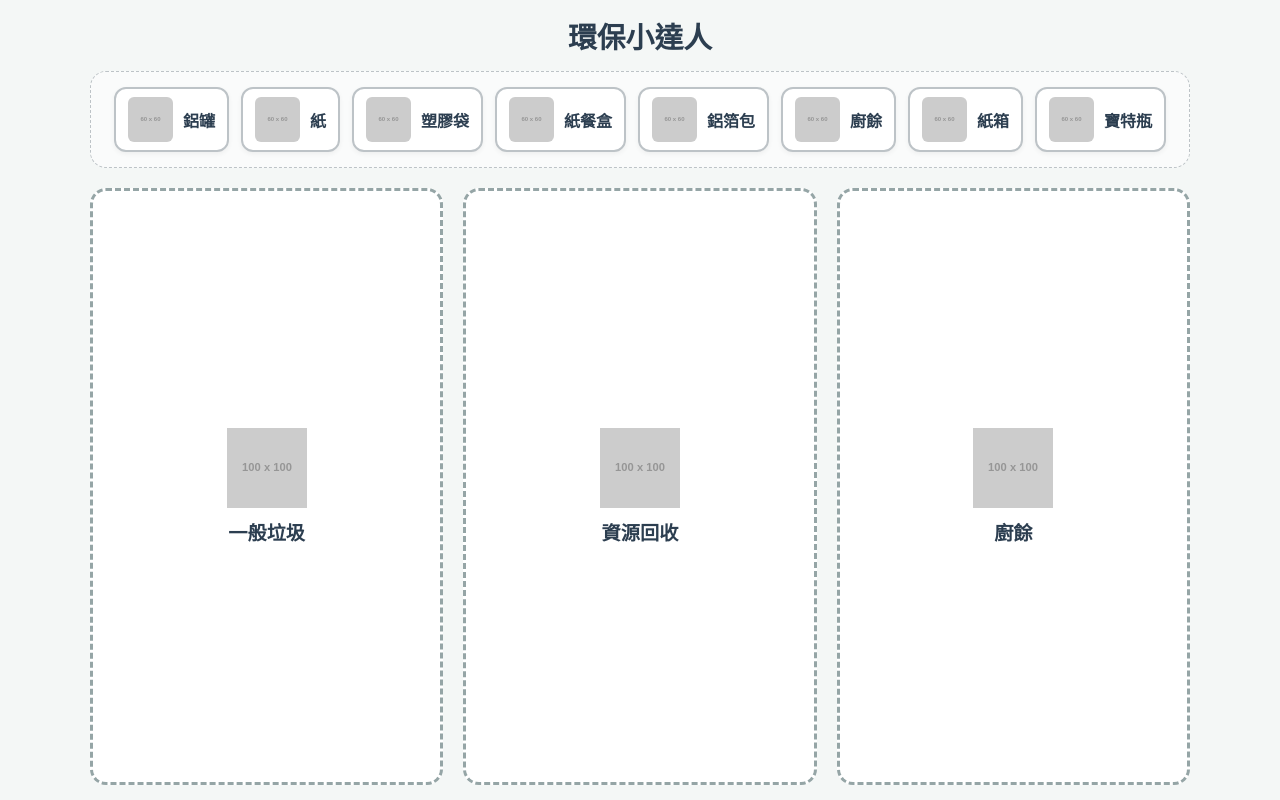
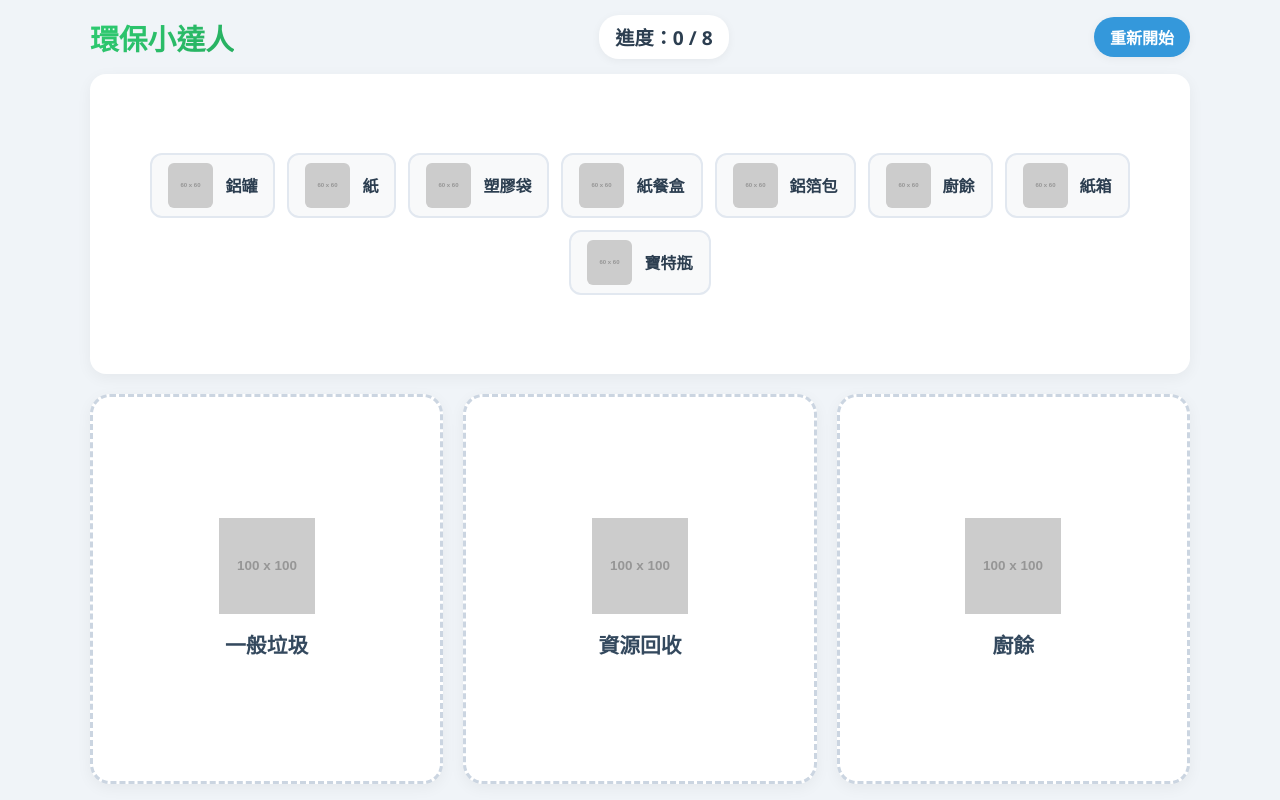
Before and after one commit to fang5012/LTF0319, a plain HTML site: page index.html in a window 1280 px wide. Drawn offline with nearby package versions, Linux system fonts and the light colour scheme; placeholder pictures from the web are drawn by us.

Commit message:
Update index.html

```diff
--- a/index.html
+++ b/index.html
@@ -4,15 +4,15 @@
     <meta charset="UTF-8">
     <meta name="viewport" content="width=device-width, initial-scale=1.0">
     <title>環保小達人</title>
+    <script src="https://cdn.jsdelivr.net/npm/canvas-confetti@1.6.0/dist/confetti.browser.min.js"></script>
     <style>
         :root {
-            --bg-color: #f4f7f6;
+            --bg-color: #f0f4f8;
             --primary-color: #2c3e50;
             --error-color: #e74c3c;
             --success-color: #2ecc71;
         }
 
-        /* 鎖定滿版，禁止網頁滾動 */
         html, body {
             margin: 0;
             padding: 0;
@@ -32,50 +32,90 @@
             padding: 15px;
         }
 
-        h1 {
-            margin: 0 0 15px 0;
-            font-size: 1.8rem;
-            flex-shrink: 0; /* 確保標題不被壓縮 */
+        /* 頂部資訊列：包含標題、計分板、重玩按鈕 */
+        .header-container {
+            display: flex;
+            justify-content: space-between;
+            align-items: center;
+            width: 100%;
+            max-width: 1100px;
+            margin-bottom: 15px;
+            flex-shrink: 0;
         }
 
-        /* 主遊戲容器：改為上下排列 */
+        h1 {
+            margin: 0;
+            font-size: 1.8rem;
+            background: linear-gradient(135deg, #2ecc71, #27ae60);
+            -webkit-background-clip: text;
+            -webkit-text-fill-color: transparent;
+        }
+
+        .scoreboard {
+            font-size: 1.2rem;
+            font-weight: bold;
+            background: white;
+            padding: 8px 16px;
+            border-radius: 20px;
+            box-shadow: 0 2px 10px rgba(0,0,0,0.05);
+        }
+
+        .btn-restart {
+            background-color: #3498db;
+            color: white;
+            border: none;
+            padding: 8px 16px;
+            font-size: 1rem;
+            font-weight: bold;
+            border-radius: 20px;
+            cursor: pointer;
+            transition: background 0.2s;
+            box-shadow: 0 2px 10px rgba(0,0,0,0.05);
+        }
+
+        .btn-restart:hover {
+            background-color: #2980b9;
+        }
+
+        /* 主遊戲容器 */
         .game-container {
             display: flex;
             flex-direction: column;
             width: 100%;
             max-width: 1100px;
-            height: calc(100vh - 70px); /* 扣除標題與外距的高度 */
+            height: calc(100vh - 90px);
             gap: 20px;
         }
 
-        /* 上方區域：待分類物品（橫向排列、自動換行） */
+        /* 上方區域：待分類物品 */
         .items-row {
             display: flex;
             flex-direction: row;
             flex-wrap: wrap;
             justify-content: center;
+            align-content: center;
             gap: 12px;
-            background: rgba(255, 255, 255, 0.5);
-            padding: 15px;
+            background: white;
+            padding: 20px;
             border-radius: 16px;
-            border: 1px dashed #bdc3c7;
-            max-height: 40%; /* 最多佔畫面的 40% */
-            overflow-y: auto; /* 若物品太多可在內部小範圍滾動，不影響大視窗 */
+            box-shadow: 0 4px 15px rgba(0,0,0,0.05);
+            max-height: 40%;
+            overflow-y: auto;
+            flex-grow: 1;
         }
 
-        /* 物品卡片樣式 */
+        /* 物品卡片 */
         .item-card {
-            background: white;
-            border: 2px solid #bdc3c7;
+            background: #f8f9fa;
+            border: 2px solid #e2e8f0;
             border-radius: 12px;
-            padding: 8px 12px;
+            padding: 8px 16px;
             display: flex;
             align-items: center;
-            gap: 10px;
+            gap: 12px;
             cursor: grab;
-            transition: transform 0.2s, box-shadow 0.2s;
+            transition: all 0.2s ease;
             user-select: none;
-            box-shadow: 0 2px 5px rgba(0,0,0,0.05);
         }
 
         .item-card:active {
@@ -83,8 +123,9 @@
         }
 
         .item-card:hover {
-            transform: translateY(-2px);
-            box-shadow: 0 5px 15px rgba(0,0,0,0.1);
+            transform: translateY(-3px);
+            border-color: #cbd5e1;
+            box-shadow: 0 5px 15px rgba(0,0,0,0.08);
         }
 
         .item-card img {
@@ -99,13 +140,13 @@
             font-weight: bold;
         }
 
-        /* 下方區域：分類桶（橫向並排） */
+        /* 下方區域：分類桶 */
         .bins-row {
             display: flex;
             flex-direction: row;
             gap: 20px;
-            flex: 1; /* 自動填滿剩下空間 */
-            min-height: 0; /* 防止 flex 項目溢出 */
+            height: 55%;
+            min-height: 0;
         }
 
         /* 分類桶樣式 */
@@ -113,45 +154,58 @@
             position: relative;
             flex: 1;
             background: white;
-            border: 3px dashed #95a5a6;
-            border-radius: 16px;
+            border: 3px dashed #cbd5e1;
+            border-radius: 20px;
             padding: 15px;
             text-align: center;
             display: flex;
             flex-direction: column;
             align-items: center;
             justify-content: center;
-            transition: all 0.3s ease;
+            transition: all 0.2s ease;
             overflow: hidden;
+            box-shadow: 0 4px 15px rgba(0,0,0,0.05);
         }
 
+        /* 【優化】當物品移到上方時，桶子亮起綠色粗虛線並放大 */
         .bin.drag-over {
-            background: #e8f8f5;
-            border-color: var(--success-color);
-            transform: scale(1.02);
+            background: #f0fff4;
+            border: 3px dashed var(--success-color);
+            transform: scale(1.03);
+            box-shadow: 0 10px 25px rgba(46, 204, 113, 0.15);
         }
 
         .bin img {
-            width: 10vh; /* 根據視窗高度動態縮放圖片 */
-            height: 10vh;
-            max-width: 90px;
-            max-height: 90px;
+            width: 12vh;
+            height: 12vh;
+            max-width: 100px;
+            max-height: 100px;
             object-fit: contain;
-            margin-bottom: 10px;
+            margin-bottom: 15px;
+            transition: transform 0.2s;
+        }
+
+        .bin.drag-over img {
+            transform: scale(1.1); /* 桶子內的圖示也跟著放大提示玩家 */
         }
 
         .bin h2 {
             margin: 0;
-            font-size: 1.2rem;
+            font-size: 1.3rem;
+            color: #34495e;
         }
 
-        /* 已正確分類的物品樣式 */
+        /* 已正確分類的物品變透明且隱藏 */
         .item-card.matched {
-            opacity: 0.3;
-            cursor: not-allowed;
+            opacity: 0;
+            transform: scale(0);
             pointer-events: none;
-            border-color: var(--success-color);
-            background-color: #f1f9f5;
+            width: 0;
+            padding: 0;
+            margin: 0;
+            border: none;
+            gap: 0;
+            transition: all 0.4s ease; /* 答對時會縮小消失 */
         }
 
         /* 滿版提示遮罩層 */
@@ -165,7 +219,7 @@
             display: flex;
             align-items: center;
             justify-content: center;
-            font-size: 1.8rem;
+            font-size: 2rem;
             font-weight: bold;
             opacity: 0;
             pointer-events: none;
@@ -185,7 +239,6 @@
 
         .bin.show-error {
             animation: shake-animation 0.4s ease;
-            border-color: var(--error-color);
         }
 
         @keyframes flash-animation {
@@ -202,7 +255,11 @@
 </head>
 <body>
 
+    <div class="header-container">
         <h1>環保小達人</h1>
+        <div class="scoreboard">進度：<span id="score">0</span> / 8</div>
+        <button class="btn-restart" onclick="restartGame()">重新開始</button>
+    </div>
 
     <div class="game-container">
         <div class="items-row" id="items-container"></div>
@@ -242,6 +299,8 @@
             { id: "7", name: "紙箱", category: "recycle", img: "https://placehold.co/60x60/d35400/white?text=Carton" },
             { id: "8", name: "紙", category: "recycle", img: "https://placehold.co/60x60/ecf0f1/2c3e50?text=Paper" }
         ];
+
+        let correctCount = 0;
 
         // 🔊 正確音效
         function playDingDong() {
@@ -286,8 +345,15 @@
             osc.stop(ctx.currentTime + 0.3);
         }
 
-        // 初始化遊戲
+        // 初始化/重置遊戲
+        function initGame() {
+            correctCount = 0;
+            document.getElementById('score').innerText = correctCount;
+
             const itemsContainer = document.getElementById('items-container');
+            itemsContainer.innerHTML = ''; // 清空舊物品
+
+            // 隨機洗牌
             const shuffledItems = [...itemsData].sort(() => Math.random() - 0.5);
 
             shuffledItems.forEach(item => {
@@ -296,7 +362,6 @@
                 card.draggable = true;
                 card.id = `item-${item.id}`;
                 card.dataset.category = item.category;
-            card.dataset.name = item.name;
 
                 card.innerHTML = `
                     <img src="${item.img}" alt="${item.name}">
@@ -309,10 +374,17 @@
 
                 itemsContainer.appendChild(card);
             });
+        }
+
+        function restartGame() {
+            initGame();
+        }
+
+        // 啟動遊戲
+        initGame();
 
         // 綁定拖曳事件
         const bins = document.querySelectorAll('.bin');
-
         bins.forEach(bin => {
             bin.addEventListener('dragover', (e) => {
                 e.preventDefault();
@@ -339,10 +411,25 @@
                 if (itemCategory === bin.dataset.category) {
                     playDingDong();
                     draggedCard.classList.add('matched');
-                    draggedCard.draggable = false;
+
+                    // 分數加一
+                    correctCount++;
+                    document.getElementById('score').innerText = correctCount;
 
                     bin.classList.add('show-success');
                     setTimeout(() => { bin.classList.remove('show-success'); }, 800);
+
+                    // 檢查是否完美通關 (8題全對)
+                    if (correctCount === itemsData.length) {
+                        setTimeout(() => {
+                            // 灑出滿版繽紛彩帶！
+                            confetti({
+                                particleCount: 150,
+                                spread: 80,
+                                origin: { y: 0.6 }
+                            });
+                        }, 500);
+                    }
                 } else {
                     playErrorSound();
                     bin.classList.add('show-error');
```
Lines whose indentation alone changed are shown as unchanged.
